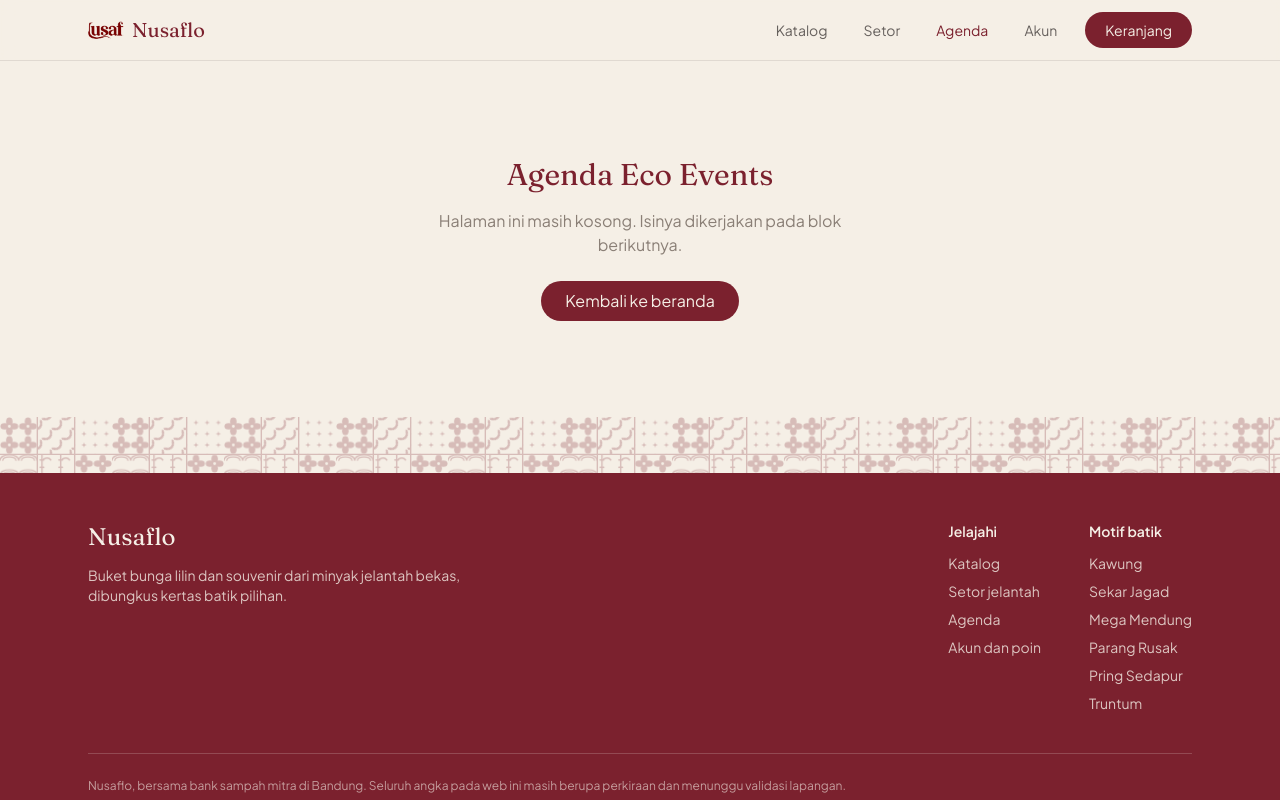
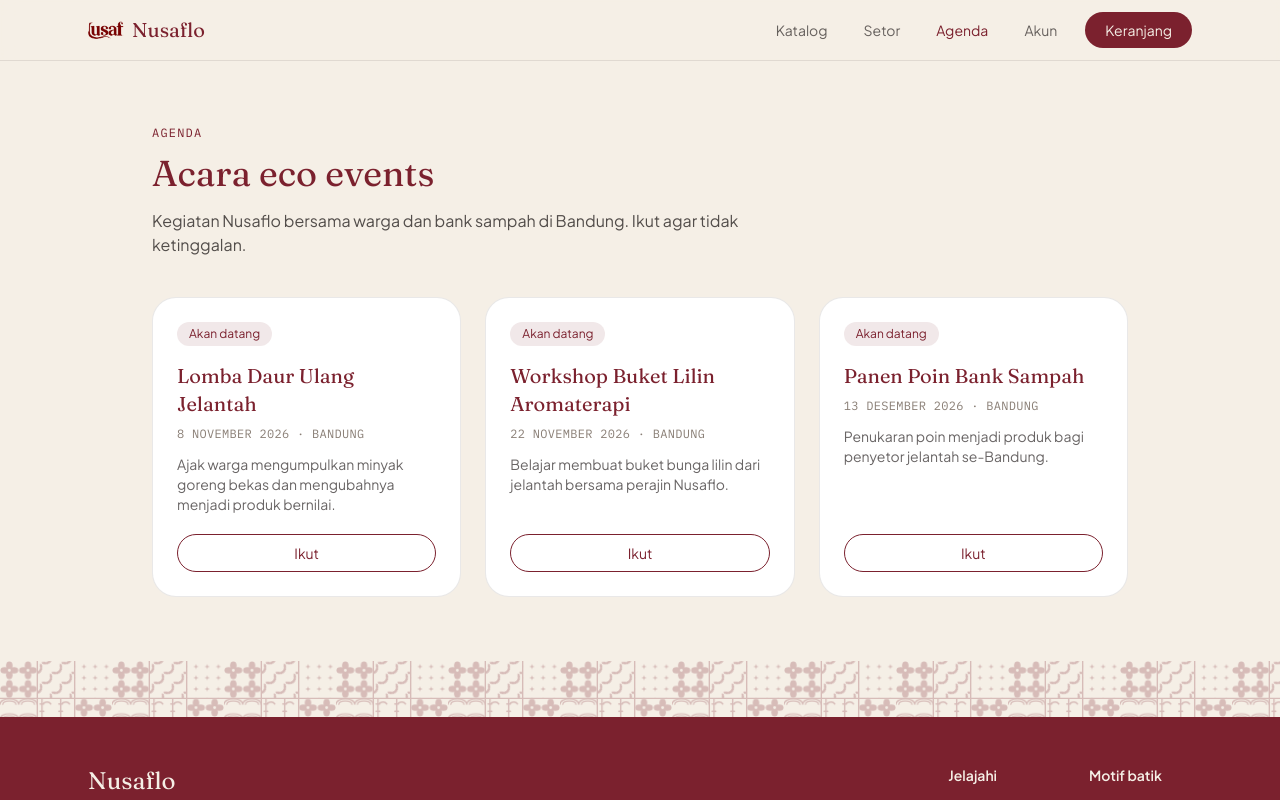
Before and after one commit to dikialiftaufik/harum-wastra, a Next.js app: page /agenda in a window 1280 px wide. Shown: the top 800 px of the page. Built offline with nearby package versions, Linux system fonts and the light colour scheme.

Commit message:
Blok 5: halaman agenda dengan tiga acara dan tombol ikut

```diff
--- a/app/agenda/page.tsx
+++ b/app/agenda/page.tsx
@@ -1,5 +1,58 @@
-import { HalamanKosong } from "@/components/HalamanKosong";
+"use client";
+
+import { useState } from "react";
+import { acara } from "@/lib/data";
 
 export default function Agenda() {
-  return <HalamanKosong judul="Agenda Eco Events" />;
+  const [ikut, setIkut] = useState<Record<number, boolean>>({});
+
+  return (
+    <section className="mx-auto max-w-5xl px-4 py-12 sm:px-6 md:py-16">
+      <div className="max-w-2xl">
+        <p className="font-mono text-xs uppercase tracking-widest text-maroon">
+          Agenda
+        </p>
+        <h1 className="mt-3 text-4xl text-maroon">Acara eco events</h1>
+        <p className="mt-4 text-ink/80">
+          Kegiatan Nusaflo bersama warga dan bank sampah di Bandung. Ikut
+          agar tidak ketinggalan.
+        </p>
+      </div>
+
+      <ul className="mt-10 grid gap-6 sm:grid-cols-2 lg:grid-cols-3">
+        {acara.map((a, i) => (
+          <li
+            key={a.judul}
+            className="flex flex-col rounded-3xl border border-ink/10 bg-white p-6"
+          >
+            <div className="flex items-center justify-between">
+              <span className="rounded-full bg-maroon/10 px-3 py-1 text-xs text-maroon">
+                {a.status}
+              </span>
+            </div>
+
+            <h2 className="mt-4 font-display text-xl text-maroon">{a.judul}</h2>
+            <p className="mt-2 font-mono text-xs uppercase tracking-wide text-clay">
+              {a.tanggal} · {a.lokasi}
+            </p>
+            <p className="mt-3 flex-1 text-sm text-ink/70">{a.ringkas}</p>
+
+            {ikut[i] ? (
+              <p className="mt-5 rounded-full bg-cream px-4 py-2 text-center text-sm text-maroon">
+                Terima kasih, Anda terdaftar.
+              </p>
+            ) : (
+              <button
+                type="button"
+                onClick={() => setIkut((s) => ({ ...s, [i]: true }))}
+                className="mt-5 rounded-full border border-maroon px-4 py-2 text-sm text-maroon transition hover:bg-maroon/5"
+              >
+                Ikut
+              </button>
+            )}
+          </li>
+        ))}
+      </ul>
+    </section>
+  );
 }
--- a/lib/data.ts
+++ b/lib/data.ts
@@ -91,3 +91,39 @@ export const produk: Produk[] = [
 export function formatRupiah(n: number): string {
   return "Rp" + n.toLocaleString("id-ID");
 }
+
+export type Acara = {
+  judul: string;
+  tanggal: string;
+  lokasi: string;
+  ringkas: string;
+  status: string;
+};
+
+// Acara masih berupa rencana. Tanggal dan lokasi tetap ditulis agar halaman tidak kosong.
+export const acara: Acara[] = [
+  {
+    judul: "Lomba Daur Ulang Jelantah",
+    tanggal: "8 November 2026",
+    lokasi: "Bandung",
+    ringkas:
+      "Ajak warga mengumpulkan minyak goreng bekas dan mengubahnya menjadi produk bernilai.",
+    status: "Akan datang",
+  },
+  {
+    judul: "Workshop Buket Lilin Aromaterapi",
+    tanggal: "22 November 2026",
+    lokasi: "Bandung",
+    ringkas:
+      "Belajar membuat buket bunga lilin dari jelantah bersama perajin Nusaflo.",
+    status: "Akan datang",
+  },
+  {
+    judul: "Panen Poin Bank Sampah",
+    tanggal: "13 Desember 2026",
+    lokasi: "Bandung",
+    ringkas:
+      "Penukaran poin menjadi produk bagi penyetor jelantah se-Bandung.",
+    status: "Akan datang",
+  },
+];
```
